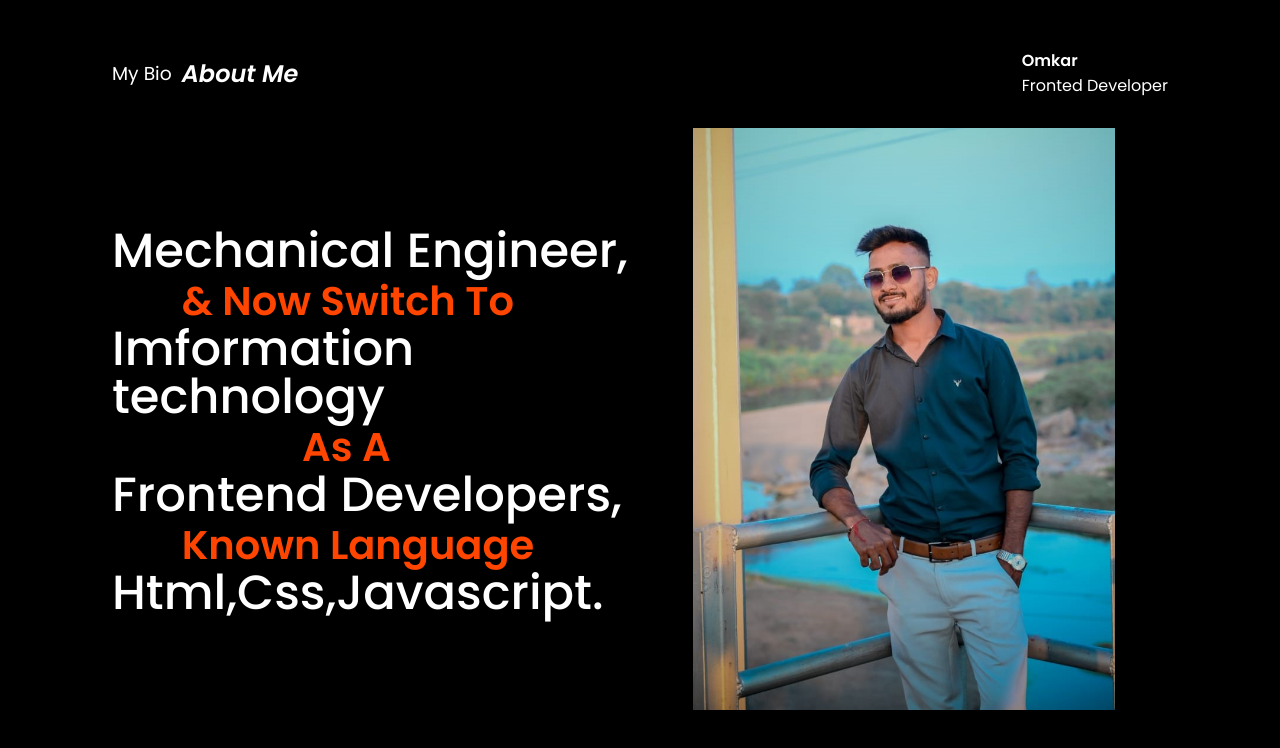
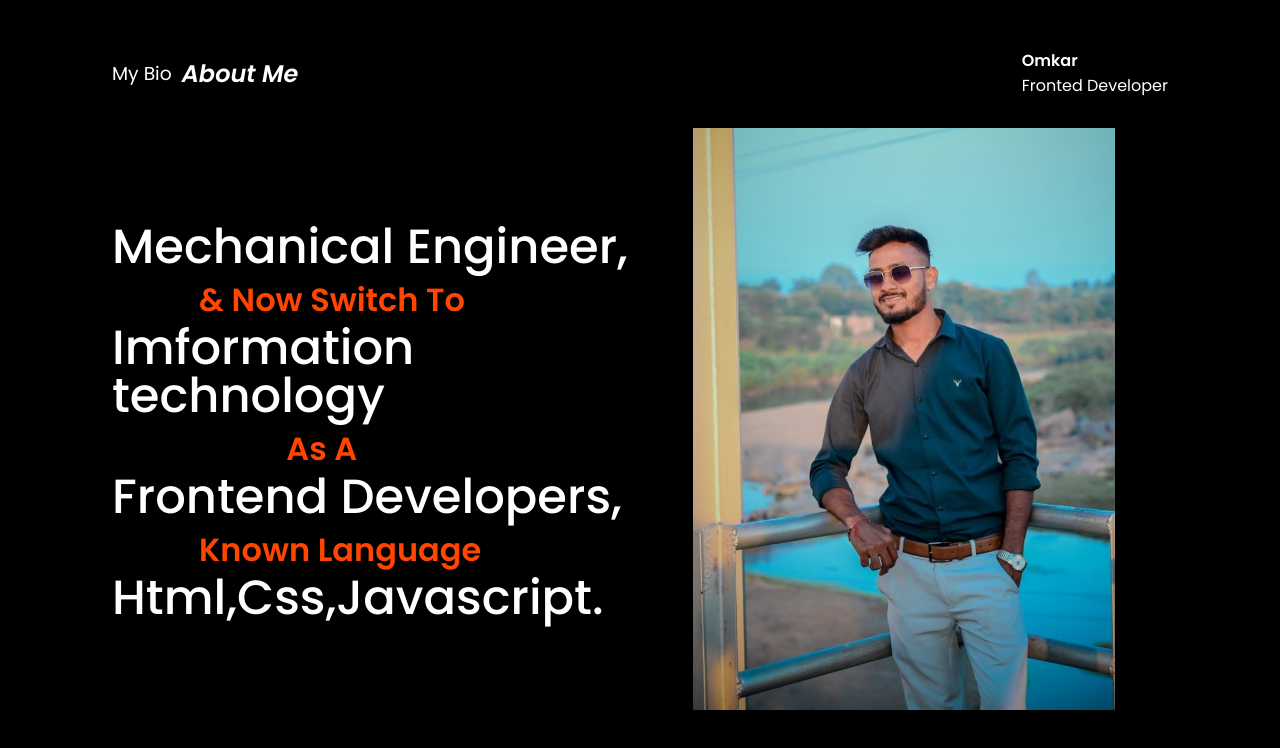
Before and after one commit to Omkar141998/5th-Javascript-Project---Page-Transition-With-GSAP-Animantion, a plain HTML site: page index.html in a window 1280 px wide. Drawn offline with nearby package versions, Linux system fonts and the light colour scheme.

Commit message:
change span size

```diff
--- a/style.css
+++ b/style.css
@@ -92,11 +92,11 @@ img{
     transform: translateY(100%);
 }
 span{
-    font-size: 2.5rem;
+    font-size: 2rem;
     color: orangered;
     font-weight: 600;
-    margin-left: 12%;
+    margin-left: 15%;
 }
 .text{
-    margin-left: 190px ;
+    margin-left: 30% ;
 }
```
